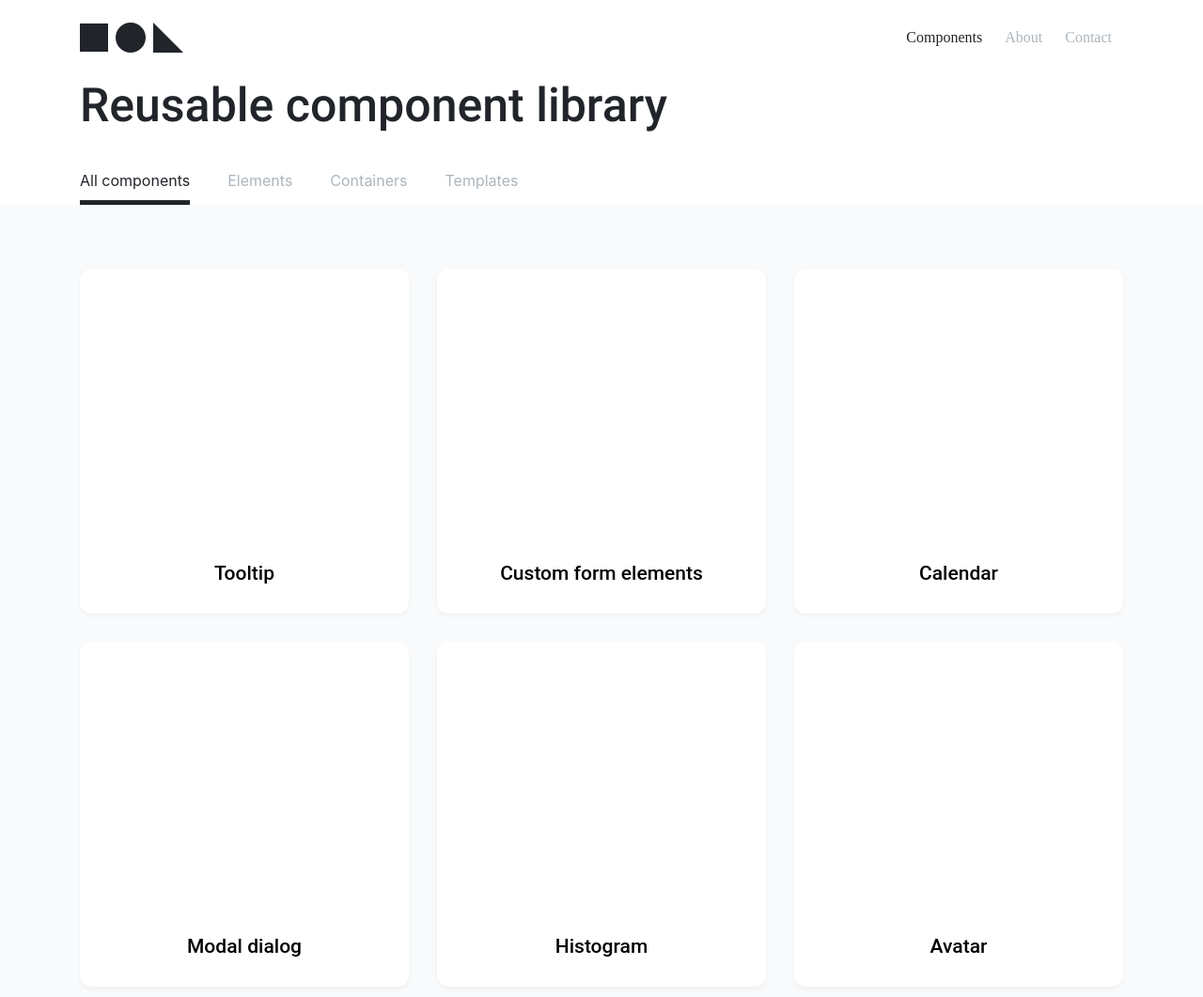
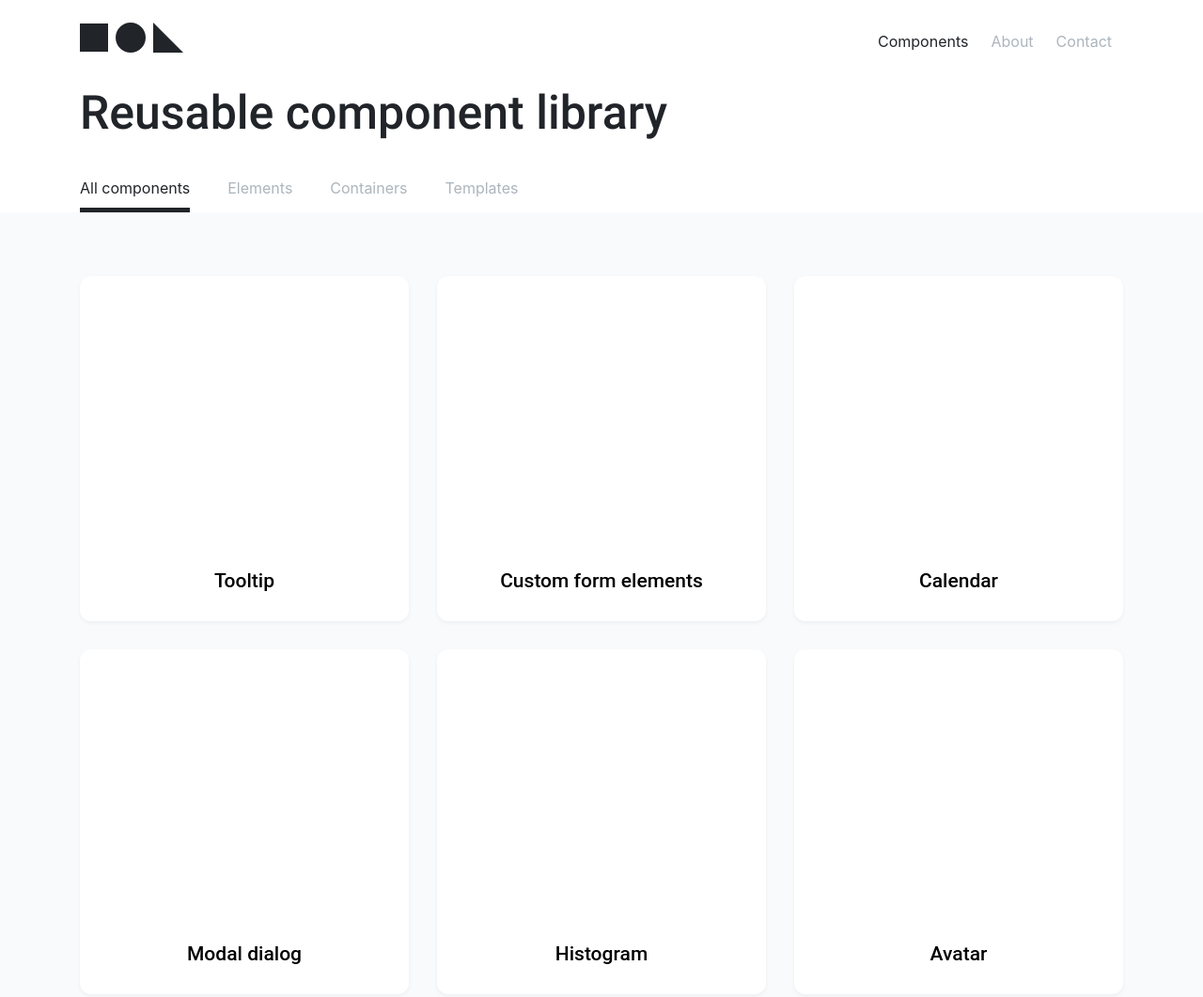
Before and after one commit to js-tasks-ru/htmlcss-20220919_grebady, a website: page index.html in a window 1280 px wide. Shown: the top 1061 px of the page at 94% size. Drawn offline with Linux system fonts and the light colour scheme; a web font is replaced by a local one.

Commit message:
fix(c-header__menu-item): Подключен шрифт к эл-ту

```diff
--- a/components/c-header/c-header.css
+++ b/components/c-header/c-header.css
@@ -17,6 +17,11 @@
 }
 .c-header__menu-item {
     display: flex;
+    font-family: 'Inter', serif;
+    font-style: normal;
+    font-weight: 400;
+    font-size: 1rem;
+    line-height: 1.5rem;
 }
 .c-header__menu-link {
     padding: 32px 12px;
```
